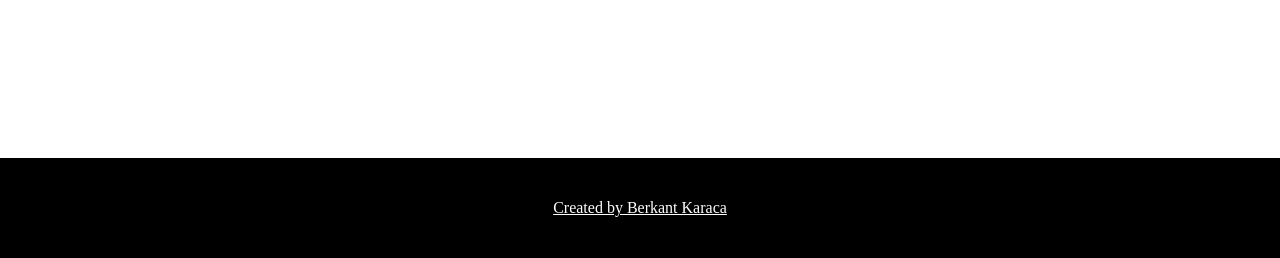
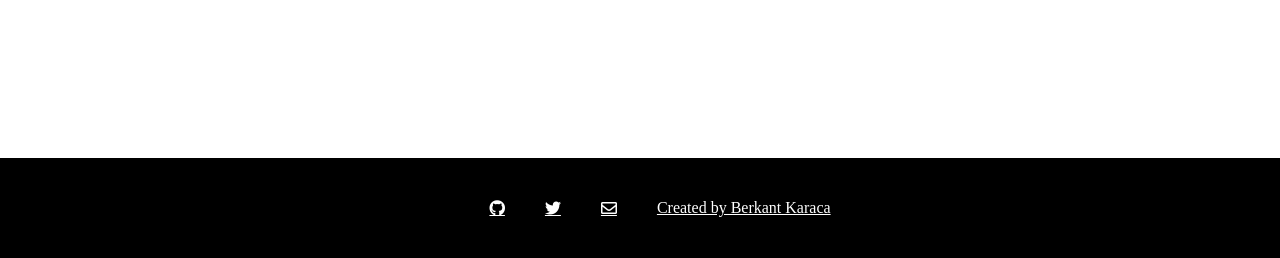
Before and after one commit to berkantkaraca/Ki-isel-Web-Sitesi, a PHP site: page / in a window 1280 px wide; the page is wider, and only the part inside the window is pictured. Shown: the part 3607-3865 px from the top of that part. Run offline with PHP 8.4, Linux system fonts and the light colour scheme.

Commit message:
Footer güncellendi

```diff
--- a/index.html
+++ b/index.html
@@ -9,6 +9,7 @@
 
     <link rel="stylesheet" href="style.css">
     <link rel="website icon" type="png" href="img/logo_tr.png"> <!-- title icon -->
+    <link rel="stylesheet" href="https://cdnjs.cloudflare.com/ajax/libs/font-awesome/5.15.3/css/all.min.css"> <!-- footerdaki iconlar için -->
 
     <script src="script.js"></script>
 </head>
@@ -227,9 +228,16 @@
     </main>
 
     <footer>
+        <div class="social">
+            <a href="https://github.com/berkantkaraca"><i class="fab fa-github"></i></a>
+            <a href="https://twitter.com/bkaraca71"><i class="fab fa-twitter"></i></a>
+            <a href="mailto:berkantkaraca@ogr.bandirma.edu.tr"><i class="far fa-envelope"></i></a>
+        </div>
+
         <a href="https://www.github.com/berkantkaraca" target="_blank">Created by Berkant Karaca</a>
     </footer>
 
+    <!-- CV indirmek için yazılan script -->
     <script>
         document.getElementById('cvLink').addEventListener('click', function() {
             var link = document.createElement('a');
--- a/script.js
+++ b/script.js
@@ -14,7 +14,7 @@ window.addEventListener('DOMContentLoaded', function() {
     popUp.style.zIndex = '9999';
 
     var textElement = document.createElement('p');
-    textElement.innerHTML = 'Hoşgeldiniz! Bu sayfada benimle alakalı bilgilere erişebilirisiniz.';
+    textElement.innerHTML = 'Hoşgeldiniz! </br> Bu sayfada benimle alakalı genel bilgilere ulaşabilirsiniz. Bana ulaşmak için sayfanın en altında sosyal medya hesaplarımı bulabilirsiniz.';
     popUp.appendChild(textElement);
 
     var closeBtn = document.createElement('button');
--- a/style.css
+++ b/style.css
@@ -277,3 +277,13 @@ footer, a {
   color: #ffffff;
 
 }
+
+/*social*/
+.social{
+  display: flex;
+  padding: 20px;
+}
+
+.social a{
+  padding: 20px;
+}
```
